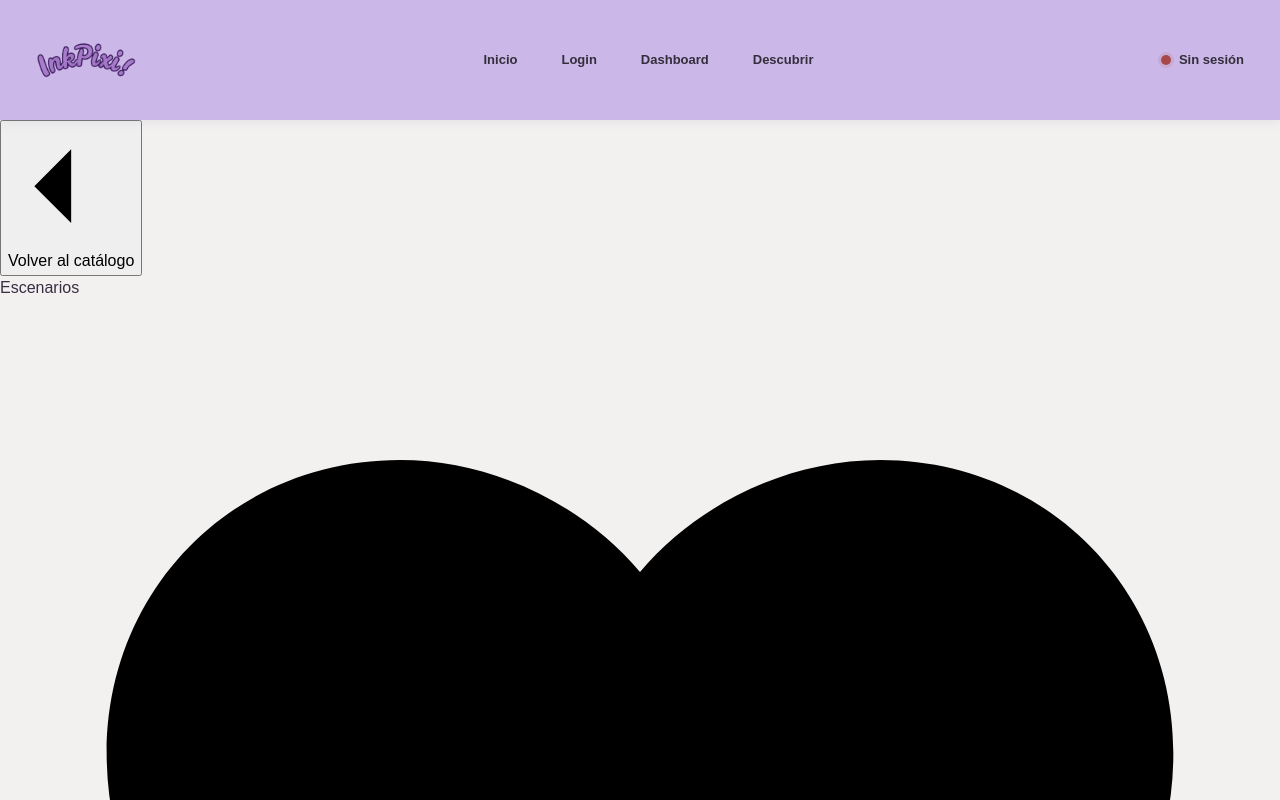
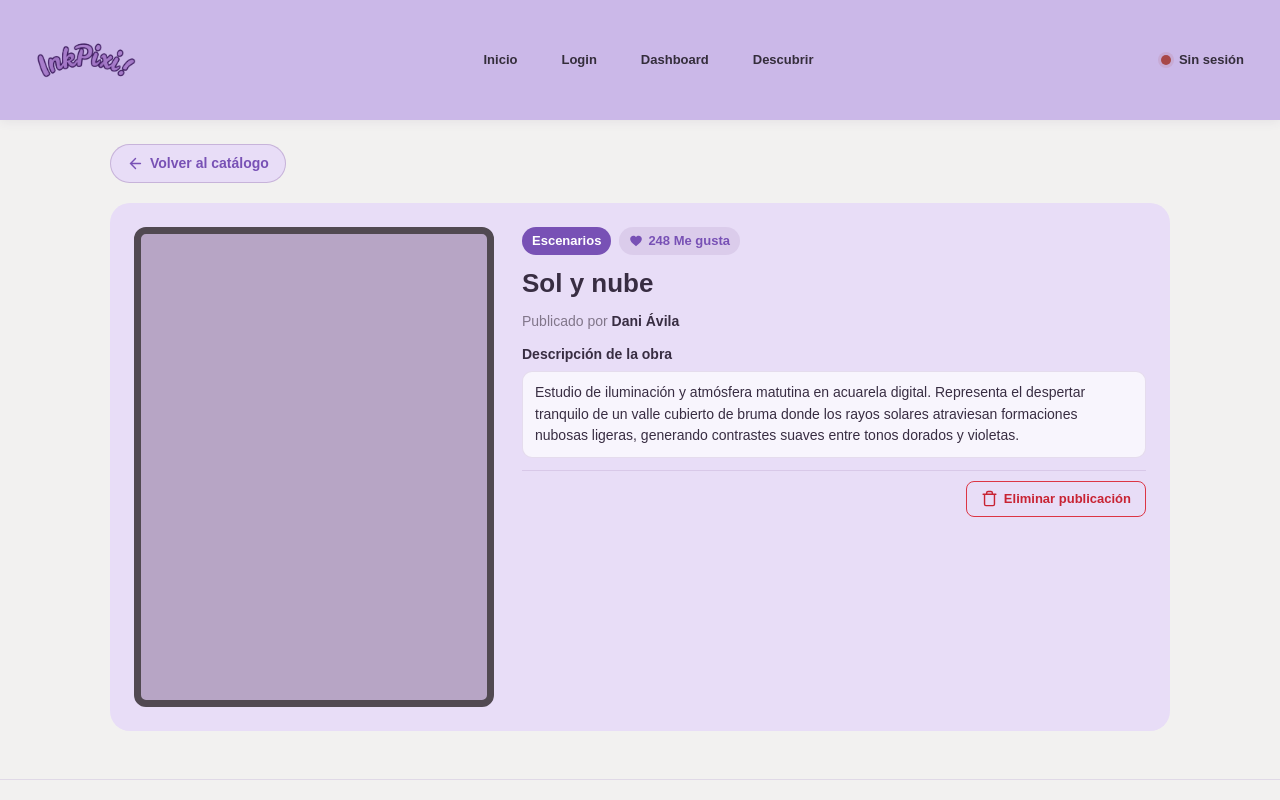
Before and after one commit to Davila30/InkPixiWeb, an Angular app: page /obra/1 in a window 1280 px wide. Shown: the top 800 px of the page. Built offline with nearby package versions, Linux system fonts and the light colour scheme.

Commit message:
Completar migración a Tailwind CSS v4 y limpiar styles.css

```diff
--- a/src/app/features/artwork-detail/artwork-detail.html
+++ b/src/app/features/artwork-detail/artwork-detail.html
@@ -1,10 +1,18 @@
 <app-navbar />
 
-<main class="detail-page">
-  <div class="detail-container">
-    <div class="top-nav-bar">
-      <button type="button" class="btn-back" (click)="goBack()">
-        <svg viewBox="0 0 24 24" aria-hidden="true" class="icon-back">
+<main class="flex-1 px-5 pt-6 pb-12">
+  <div class="mx-auto max-w-[1060px]">
+    <div class="mb-5">
+      <button
+        type="button"
+        (click)="goBack()"
+        class="inline-flex cursor-pointer items-center gap-[6px] rounded-full border border-[#7b5294]/30 bg-ink-card px-4 py-2 text-[14px] font-semibold text-ink-primary transition-colors hover:bg-ink-primary hover:text-white"
+      >
+        <svg
+          viewBox="0 0 24 24"
+          aria-hidden="true"
+          class="h-[17px] w-[17px] fill-none stroke-current stroke-2 [stroke-linecap:round]"
+        >
           <path d="M19 12H5M12 19l-7-7 7-7" />
         </svg>
         <span>Volver al catálogo</span>
@@ -12,32 +20,51 @@
     </div>
 
     @if (loading()) {
-      <div class="status-card" role="status">
-        <div class="spinner" aria-hidden="true"></div>
+      <div
+        class="flex min-h-[280px] flex-col items-center justify-center gap-[14px] rounded-[20px] bg-ink-card p-6 text-center"
+        role="status"
+      >
+        <div
+          class="h-[34px] w-[34px] animate-spin rounded-full border-3 border-[#7b5294]/20 border-t-ink-primary"
+          aria-hidden="true"
+        ></div>
         <p>Cargando detalles de la obra...</p>
       </div>
     } @else if (notFound() || !artwork()) {
-      <div class="status-card not-found">
-        <h2>Obra no encontrada</h2>
-        <p>La publicación no existe o fue eliminada del catálogo.</p>
-        <a routerLink="/descubrir" class="btn-primary">Volver a Descubrir</a>
+      <div class="flex min-h-[280px] flex-col items-center justify-center gap-[14px] rounded-[20px] bg-ink-card p-6 text-center">
+        <h2 class="text-xl font-bold text-ink-main">Obra no encontrada</h2>
+        <p class="text-ink-muted">La publicación no existe o fue eliminada del catálogo.</p>
+        <a
+          routerLink="/descubrir"
+          class="inline-flex cursor-pointer items-center gap-[6px] rounded-full border-0 bg-ink-primary px-[18px] py-2 font-semibold text-white no-underline hover:opacity-90"
+        >
+          Volver a Descubrir
+        </a>
       </div>
     } @else if (artwork(); as art) {
-      <article class="detail-card">
-        <div class="detail-grid">
-          <div class="media-column">
-            <div class="art-frame" [class.sin-imagen]="!art.imageUrl">
+      <article class="rounded-[20px] bg-ink-card p-4 min-[769px]:p-6">
+        <div class="grid grid-cols-1 gap-[18px] min-[769px]:grid-cols-[minmax(260px,360px)_1fr] min-[769px]:gap-[28px]">
+          <div class="flex justify-center">
+            <div
+              class="aspect-[3/4] w-full overflow-hidden rounded-[12px] border-[7px] border-[#514951] bg-[#b7a5c5]"
+              [class.bg-[radial-gradient(ellipse_at_50%_58%,#e8c447_0_7%,transparent_7.5%),radial-gradient(ellipse_at_50%_57%,#354b46_0_23%,transparent_23.5%),linear-gradient(160deg,transparent_0_28%,#574b82_28%_42%,#386b91_42%_59%,#b8a78d_59%_100%)]]="!art.imageUrl"
+            >
               @if (art.imageUrl) {
-                <img [src]="art.imageUrl" [alt]="art.title" class="detail-image" />
+                <img [src]="art.imageUrl" [alt]="art.title" class="h-full w-full object-cover" />
               }
             </div>
           </div>
 
-          <div class="info-column">
-            <div class="meta-row">
-              <span class="category-badge">{{ art.category }}</span>
-              <span class="likes-badge" aria-label="Cantidad de Me gusta">
-                <svg viewBox="0 0 24 24" aria-hidden="true">
+          <div class="flex min-w-0 flex-col gap-3">
+            <div class="flex flex-wrap items-center gap-2">
+              <span class="inline-flex items-center gap-[5px] rounded-full bg-ink-primary px-[10px] py-1 text-[13px] font-semibold text-white">
+                {{ art.category }}
+              </span>
+              <span
+                class="inline-flex items-center gap-[5px] rounded-full bg-[#7b5294]/12 px-[10px] py-1 text-[13px] font-semibold text-ink-primary"
+                aria-label="Cantidad de Me gusta"
+              >
+                <svg viewBox="0 0 24 24" aria-hidden="true" class="h-[14px] w-[14px] fill-current">
                   <path
                     d="M12 21l-1.4-1.3C5.4 15.4 2 12.3 2 8.5 2 5.4 4.4 3 7.5 3c1.7 0 3.4.8 4.5 2.1C13.1 3.8 14.8 3 16.5 3 19.6 3 22 5.4 22 8.5c0 3.8-3.4 6.9-8.6 11.2L12 21z"
                   />
@@ -46,32 +73,43 @@
               </span>
             </div>
 
-            <h1 class="art-title">{{ art.title }}</h1>
-            <p class="art-author">
-              Publicado por <strong class="author-name">{{ art.author }}</strong>
+            <h1 class="text-[22px] leading-[1.25] font-extrabold text-ink-main min-[769px]:text-[26px]">
+              {{ art.title }}
+            </h1>
+            <p class="text-[14px] text-ink-muted">
+              Publicado por <strong class="text-ink-main">{{ art.author }}</strong>
             </p>
 
             @if (art.price !== null) {
-              <div class="price-box">
-                <span class="price-label">Precio</span>
-                <span class="price-value">{{ art.price }} €</span>
+              <div class="inline-flex w-fit items-baseline gap-[6px] rounded-[10px] bg-white/65 px-3 py-[6px]">
+                <span class="text-[12px] text-ink-muted">Precio</span>
+                <span class="text-[18px] font-extrabold text-ink-primary">{{ art.price }} €</span>
               </div>
             }
 
-            <div class="description-section">
-              <h2 class="description-heading">Descripción de la obra</h2>
-              <div class="description-scroll-box" tabindex="0" role="region" aria-label="Descripción de la obra">
-                <p class="description-text">{{ art.description }}</p>
+            <div class="flex flex-col gap-[6px]">
+              <h2 class="text-[14px] font-bold text-ink-main">Descripción de la obra</h2>
+              <div
+                class="max-h-[180px] overflow-y-auto rounded-[10px] border border-[#7b5294]/15 bg-white/70 px-3 py-[10px]"
+                tabindex="0"
+                role="region"
+                aria-label="Descripción de la obra"
+              >
+                <p class="text-[14px] leading-[1.55] whitespace-pre-line text-ink-main">{{ art.description }}</p>
               </div>
             </div>
 
-            <div class="actions-panel">
+            <div class="flex justify-end border-t border-[#7b5294]/15 pt-[10px]">
               <button
                 type="button"
-                class="btn-delete"
                 (click)="openDeleteModal()"
+                class="inline-flex cursor-pointer items-center gap-[6px] rounded-[8px] border-[1.5px] border-[#dc3545] bg-transparent px-[14px] py-[7px] text-[13px] font-semibold text-[#c82333] transition-colors hover:bg-[#dc3545] hover:text-white"
               >
-                <svg viewBox="0 0 24 24" aria-hidden="true" class="icon-delete">
+                <svg
+                  viewBox="0 0 24 24"
+                  aria-hidden="true"
+                  class="h-[17px] w-[17px] fill-none stroke-current stroke-2 [stroke-linecap:round]"
+                >
                   <path d="M3 6h18M19 6v14a2 2 0 0 1-2 2H7a2 2 0 0 1-2-2V6m3 0V4a2 2 0 0 1 2-2h4a2 2 0 0 1 2 2v2" />
                 </svg>
                 <span>Eliminar publicación</span>
@@ -81,27 +119,42 @@
         </div>
       </article>
 
-      <dialog #deleteDialog class="delete-dialog" (close)="isDeleteDialogOpen.set(false)">
-        <div class="dialog-box">
-          <div class="dialog-header">
-            <div class="warning-icon-wrap" aria-hidden="true">
-              <svg viewBox="0 0 24 24">
+      <dialog
+        #deleteDialog
+        (close)="isDeleteDialogOpen.set(false)"
+        class="m-auto w-[90vw] max-w-[380px] rounded-[16px] border-0 bg-white p-0 text-ink-main shadow-[0_16px_36px_rgba(0,0,0,0.2)] backdrop:bg-[#1e1428]/50"
+      >
+        <div class="flex flex-col gap-[10px] p-[18px]">
+          <div class="flex items-center gap-2">
+            <div
+              class="grid h-8 w-8 shrink-0 place-items-center rounded-full bg-[#fde8e8] text-[#c82333]"
+              aria-hidden="true"
+            >
+              <svg viewBox="0 0 24 24" class="h-[17px] w-[17px] fill-none stroke-current stroke-2">
                 <path d="M12 9v4m0 4h.01M21 12a9 9 0 1 1-18 0 9 9 0 0 1 18 0z" />
               </svg>
             </div>
-            <h3 class="dialog-title">¿Eliminar publicación?</h3>
+            <h3 class="text-[17px] font-bold">¿Eliminar publicación?</h3>
           </div>
 
-          <p class="dialog-body">
+          <p class="text-[13px] text-ink-muted">
             ¿Estás seguro de que deseas eliminar permanentemente <strong>«{{ art.title }}»</strong>?
             Esta acción no se puede deshacer y la obra desaparecerá del catálogo.
           </p>
 
-          <div class="dialog-actions">
-            <button type="button" class="btn-cancel" (click)="closeDeleteModal()">
+          <div class="mt-1 flex justify-end gap-2">
+            <button
+              type="button"
+              (click)="closeDeleteModal()"
+              class="inline-flex cursor-pointer items-center gap-[6px] rounded-[6px] border border-[#7b5294]/30 bg-transparent px-[14px] py-[7px] text-[13px] font-semibold text-ink-main hover:bg-[#7b5294]/10"
+            >
               Cancelar
             </button>
-            <button type="button" class="btn-confirm-delete" (click)="confirmDelete()">
+            <button
+              type="button"
+              (click)="confirmDelete()"
+              class="inline-flex cursor-pointer items-center gap-[6px] rounded-[6px] border-0 bg-[#dc3545] px-[14px] py-[7px] text-[13px] font-semibold text-white hover:bg-[#c82333]"
+            >
               Confirmar eliminación
             </button>
           </div>
--- a/src/styles.css
+++ b/src/styles.css
@@ -1,11 +1,7 @@
 @import url('https://fonts.googleapis.com/css2?family=Caveat:wght@400..700&display=swap');
+@import "tailwindcss";
 
-@layer theme, base, components, utilities;
-
-@import "tailwindcss/theme.css" layer(theme);
-@import "tailwindcss/utilities.css" layer(utilities);
-
-/*Paleta oficial y tipografía de InkPixi */
+/* Paleta oficial y tipografía de InkPixi */
 @theme {
   --color-ink-primary: #7851B5;   /* Morado principal (botones, acentos fuertes) */
   --color-ink-secondary: #C4AFE0; /* Lavanda medio (bordes, hover, badges) */
@@ -13,13 +9,14 @@
   --color-ink-soft: #EEDCE7;      /* Rosa/lila pastel (detalles, contenedores suaves) */
   --color-ink-page: #F2F1F0;      /* Fondo general de la página */
 
-  /*Mantenemos colores de texto legibles para contraste */
+  /* Mantenemos colores de texto legibles para contraste */
   --color-ink-main: #382d42;
   --color-ink-muted: #81768a;
 
   --font-hand: 'Caveat', cursive;
   --font-sans: Arial, sans-serif;
 }
+
 @keyframes fab-in {
   from {
     opacity: 0;
@@ -32,9 +29,6 @@
 }
 
 @layer base {
-  *, *::before, *::after { box-sizing: border-box; }
-  * { margin: 0; }
-
   html {
     scroll-behavior: smooth;
   }
@@ -46,15 +40,13 @@
   }
 
   body {
-    line-height: 1.5;
-    -webkit-font-smoothing: antialiased;
     font-family: var(--font-sans);
     background-color: var(--color-ink-page);
     color: var(--color-ink-main);
+    -webkit-font-smoothing: antialiased;
   }
 
-  img, picture, video, canvas, svg { display: block; max-width: 100%; }
-  input, button, textarea, select { font: inherit; }
-  p, h1, h2, h3, h4, h5, h6 { overflow-wrap: break-word; }
-  #root, #__next, app-root { isolation: isolate; }
+  app-root {
+    isolation: isolate;
+  }
 }
```
